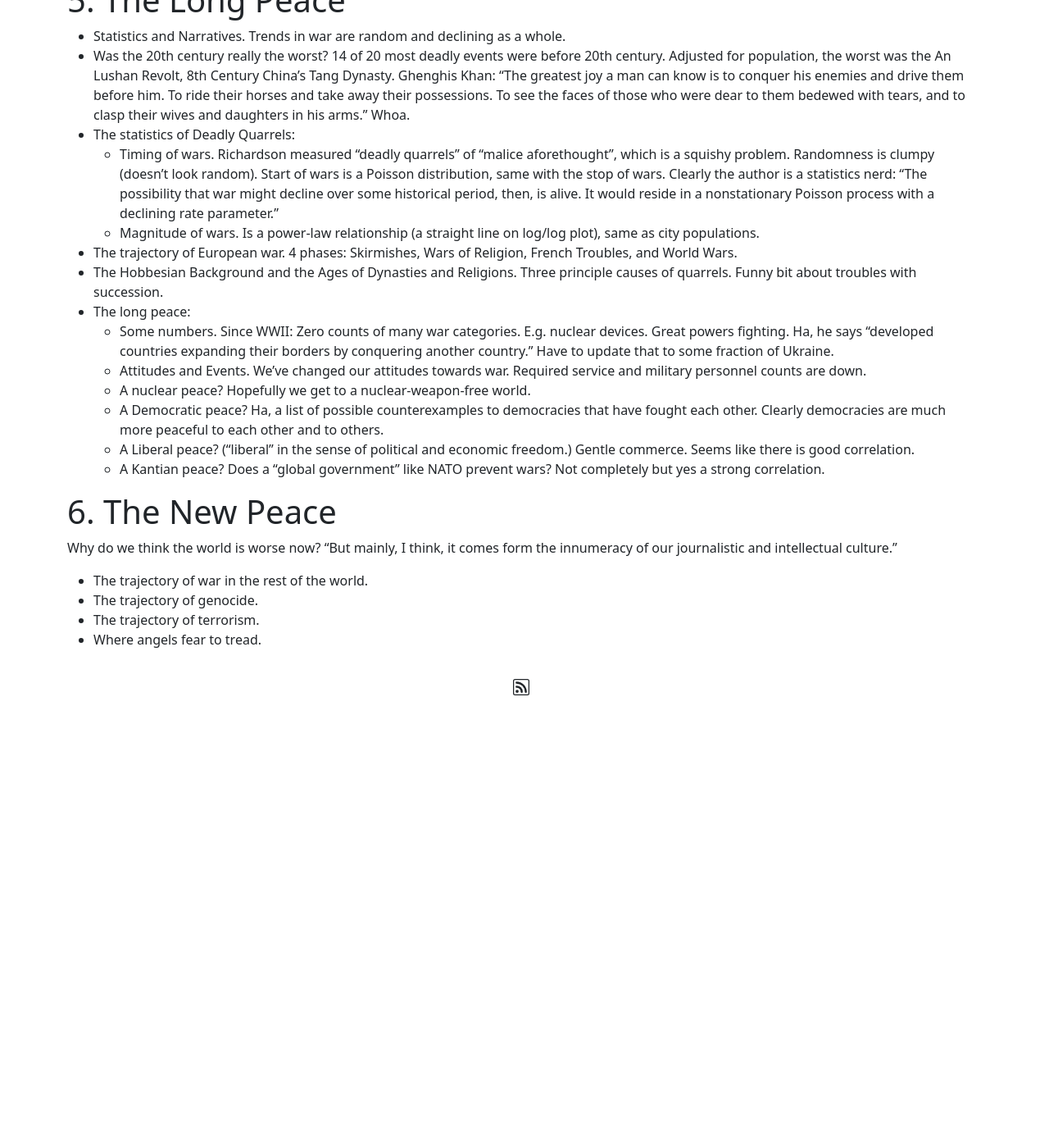
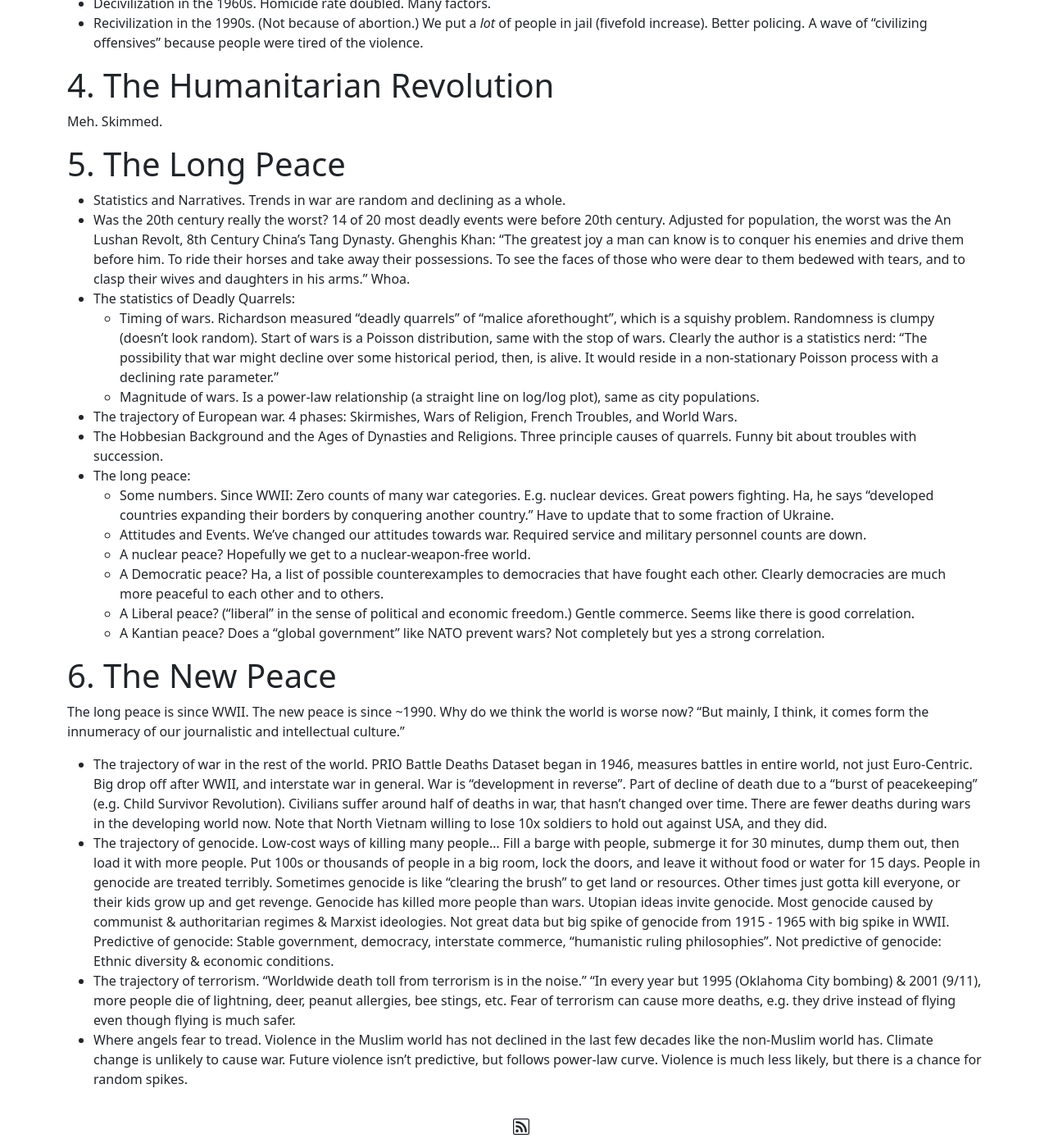
Before and after one commit to matthewdrees/matthewdrees.github.io, a Jekyll site: the page built from _posts/2023-07-28-the-better-angels-of-our-nature.md, in a window 1280 px wide and 1400 px high, scrolled down 1424 px. Shown: the whole window at 82% size. Built offline with Jekyll 4.4.1, drawn with Linux system fonts in a browser that asks for light colours; before the commit the page ends 2288 px from its top, so only the background shows below that; some of the changed text lies outside the part shown.

Commit message:
Update on "Better angels of our Nature." book notes.

```diff
--- a/_posts/2023-07-28-the-better-angels-of-our-nature.md
+++ b/_posts/2023-07-28-the-better-angels-of-our-nature.md
@@ -9,6 +9,10 @@
 By Steven Pinker.
 
 Christmas gift. 700 pages of small print can be summed up neatly by the subtitle of the book: Violence has declined. There are a lot of interesting nuggets and turns of phrase in this book, but there really could be more editorial restraint.
+
+I spent 4 months trying to read this book, and stalled out on page 377. Though part of that stall is due to the release of the latest Zelda, Tears of the Kingdom game. I learned something about consuming books like this: life is too short to read every word. Glean something and move on. You won't remember it all anyways!
+
+It's on my list to follow up from interesting "paradox of probability" on page 202: Suppose you live in a place that has a constant chance of being struck by lightning at any time through the year. Suppose that the strikes are random: every day the chance of a strike is the same, and the rate works out to one strike a month. Your house is hit by lightning today, Monday. What is the most likely day for the *next* bold to strike your house?" Answer: Tomorrow, Tuesday. "Almost no one gets this right." and I agree.
 
 # 1. A Foreign Country
 The past was violent. Full of gory examples of how terrible us humans are to each other throughout most of history. Reminded me of Dan Carlin's Hardcore History podcast [Painfotainment](https://www.dancarlin.com/product/hardcore-history-61-blitz-painfotainment/) episode.
@@ -37,7 +41,7 @@
 * Statistics and Narratives. Trends in war are random and declining as a whole.
 * Was the 20th century really the worst? 14 of 20 most deadly events were before 20th century. Adjusted for population, the worst was the An Lushan Revolt, 8th Century China's Tang Dynasty. Ghenghis Khan: "The greatest joy a man can know is to conquer his enemies and drive them before him. To ride their horses and take away their possessions. To see the faces of those who were dear to them bedewed with tears, and to clasp their wives and daughters in his arms." Whoa.
 * The statistics of Deadly Quarrels:
-  * Timing of wars. Richardson measured "deadly quarrels" of "malice aforethought", which is a squishy problem. Randomness is clumpy (doesn't look random). Start of wars is a Poisson distribution, same with the stop of wars. Clearly the author is a statistics nerd: "The possibility that war might decline over some historical period, then, is alive. It would reside in a nonstationary Poisson process with a declining rate parameter."
+  * Timing of wars. Richardson measured "deadly quarrels" of "malice aforethought", which is a squishy problem. Randomness is clumpy (doesn't look random). Start of wars is a Poisson distribution, same with the stop of wars. Clearly the author is a statistics nerd: "The possibility that war might decline over some historical period, then, is alive. It would reside in a non-stationary Poisson process with a declining rate parameter."
   * Magnitude of wars. Is a power-law relationship (a straight line on log/log plot), same as city populations.
 * The trajectory of European war. 4 phases: Skirmishes, Wars of Religion, French Troubles, and World Wars.
 * The Hobbesian Background and the Ages of Dynasties and Religions. Three principle causes of quarrels. Funny bit about troubles with succession.
@@ -51,9 +55,9 @@
 
 # 6. The New Peace
 
-Why do we think the world is worse now? "But mainly, I think, it comes form the innumeracy of our journalistic and intellectual culture."
+The long peace is since WWII. The new peace is since ~1990. Why do we think the world is worse now? "But mainly, I think, it comes form the innumeracy of our journalistic and intellectual culture."
 
-* The trajectory of war in the rest of the world.
-* The trajectory of genocide.
-* The trajectory of terrorism.
-* Where angels fear to tread.
+* The trajectory of war in the rest of the world. PRIO Battle Deaths Dataset began in 1946, measures battles in entire world, not just Euro-Centric. Big drop off after WWII, and interstate war in general. War is "development in reverse". Part of decline of death due to a "burst of peacekeeping" (e.g. Child Survivor Revolution). Civilians suffer around half of deaths in war, that hasn't changed over time. There are fewer deaths during wars in the developing world now. Note that North Vietnam willing to lose 10x soldiers to hold out against USA, and they did.
+* The trajectory of genocide. Low-cost ways of killing many people... Fill a barge with people, submerge it for 30 minutes, dump them out, then load it with more people. Put 100s or thousands of people in a big room, lock the doors, and leave it without food or water for 15 days. People in genocide are treated terribly. Sometimes genocide is like "clearing the brush" to get land or resources. Other times just gotta kill everyone, or their kids grow up and get revenge. Genocide has killed more people than wars. Utopian ideas invite genocide. Most genocide caused by communist & authoritarian regimes & Marxist ideologies. Not great data but big spike of genocide from 1915 - 1965 with big spike in WWII. Predictive of genocide: Stable government, democracy, interstate commerce, "humanistic ruling philosophies". Not predictive of genocide: Ethnic diversity & economic conditions.
+* The trajectory of terrorism. "Worldwide death toll from terrorism is in the noise." "In every year but 1995 (Oklahoma City bombing) & 2001 (9/11), more people die of lightning, deer, peanut allergies, bee stings, etc. Fear of terrorism can cause more deaths, e.g. they drive instead of flying even though flying is much safer.
+* Where angels fear to tread. Violence in the Muslim world has not declined in the last few decades like the non-Muslim world has. Climate change is unlikely to cause war. Future violence isn't predictive, but follows power-law curve. Violence is much less likely, but there is a chance for random spikes.
```
